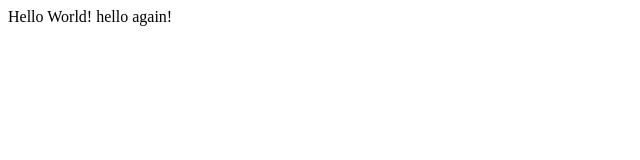
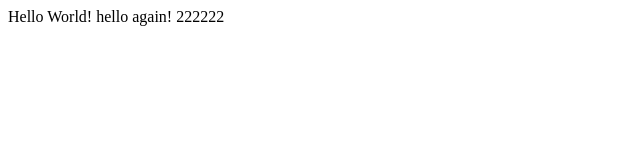
Before and after one commit to vital1312/lecture0, a plain HTML site: page index.html in a window 1280 px wide. Shown: the full height of the page, 0-640 px from the left. Drawn offline with Linux system fonts and the light colour scheme.

Commit message:
Update index.html

```diff
--- a/index.html
+++ b/index.html
@@ -4,6 +4,6 @@
 	<title>My webpage</title>
 </head>
 <body>
-	Hello World! hello again!
+	Hello World! hello again! 222222
 </body>
 </html>
```
